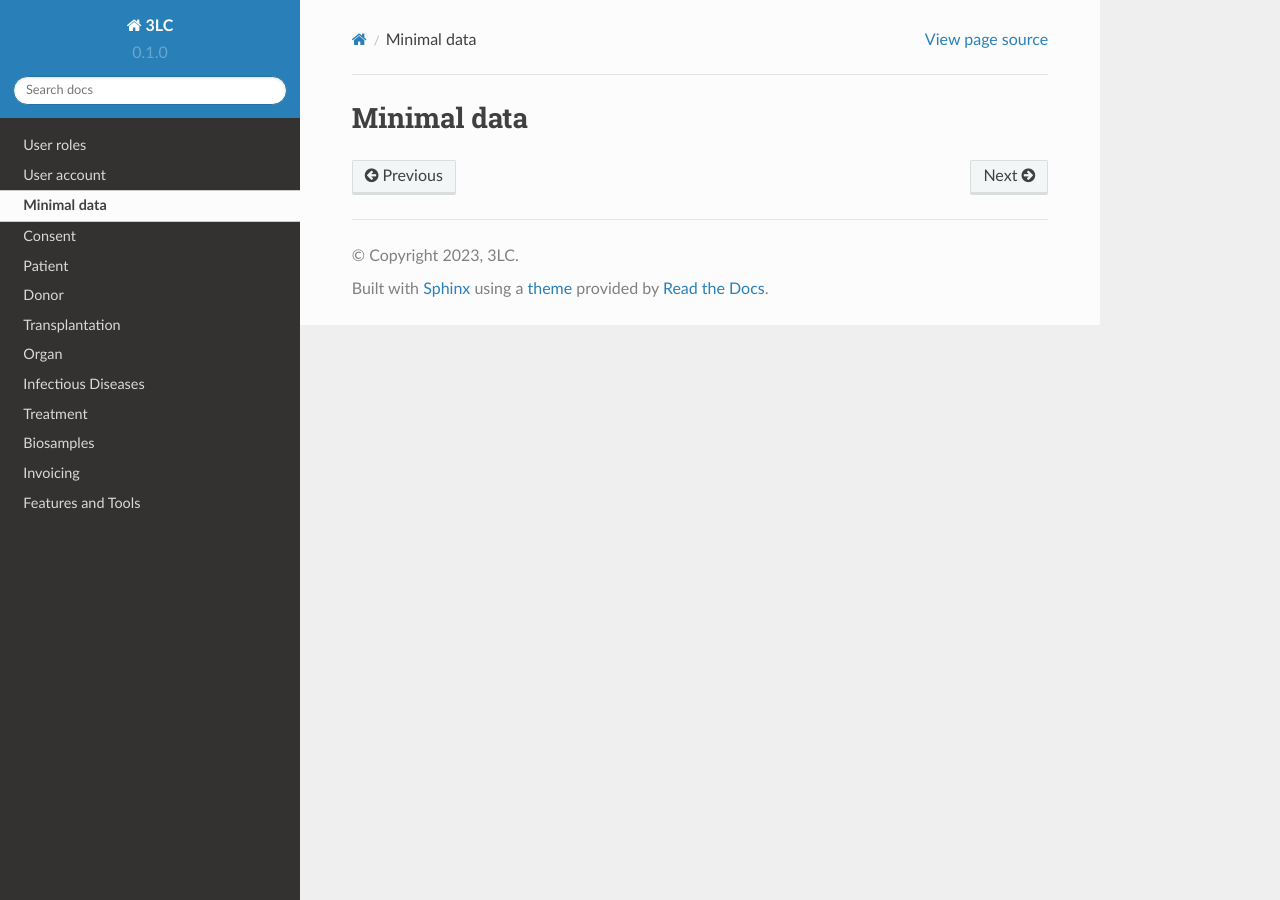
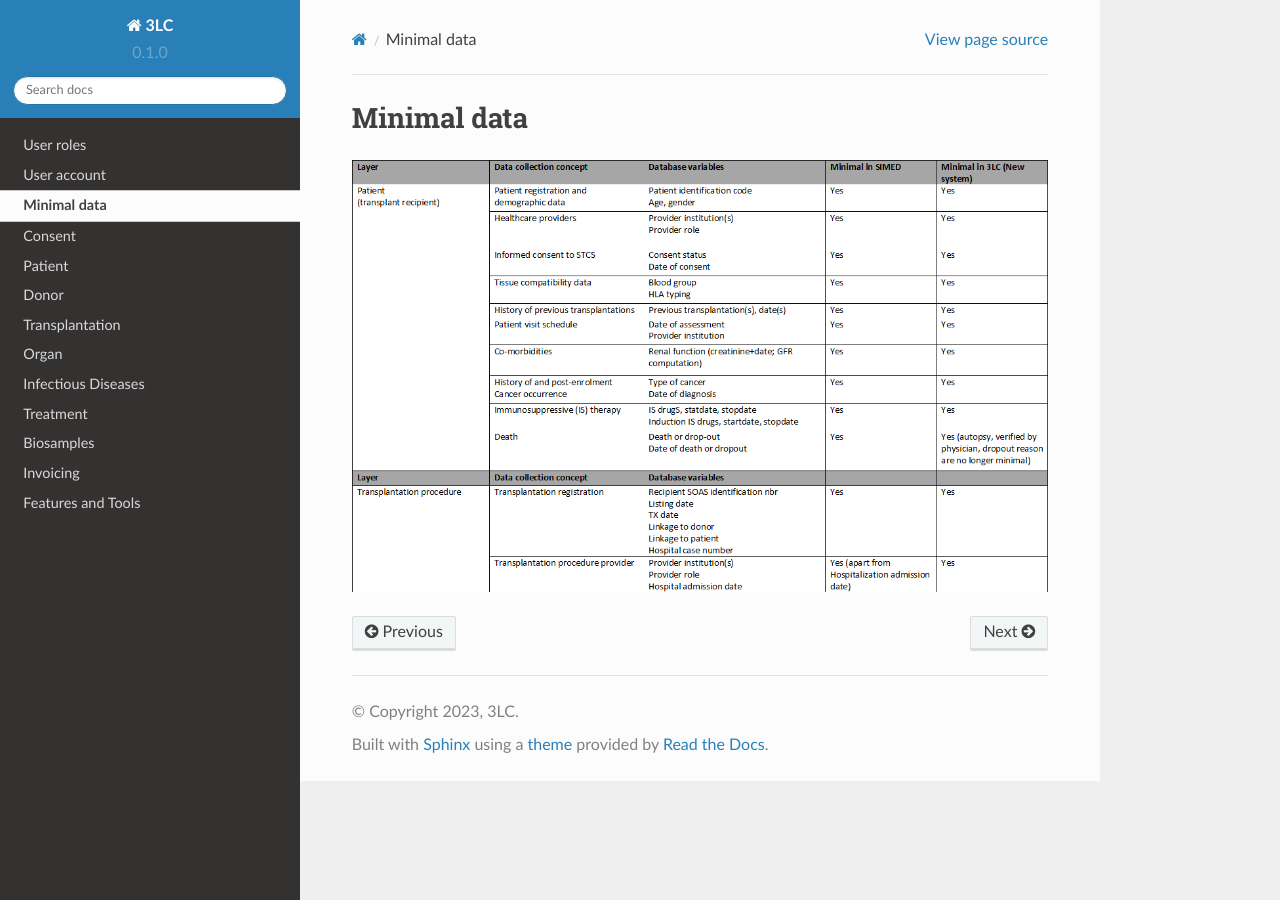
Before and after one commit to swiss-transplant-cohort-study/3LC-user-manual, a Sphinx documentation site: the page built from docs/source/minimal.rst, in a window 1280 px wide. Built offline with Sphinx 7.4.7 and the Read the Docs theme 2.0.0, drawn with Linux system fonts in a browser that asks for light colours.

Commit message:
Update minimal.rst

```diff
--- a/docs/source/minimal.rst
+++ b/docs/source/minimal.rst
@@ -1,2 +1,4 @@
 Minimal data
 ============
+
+.. image:: Table_Minimal.png
```
